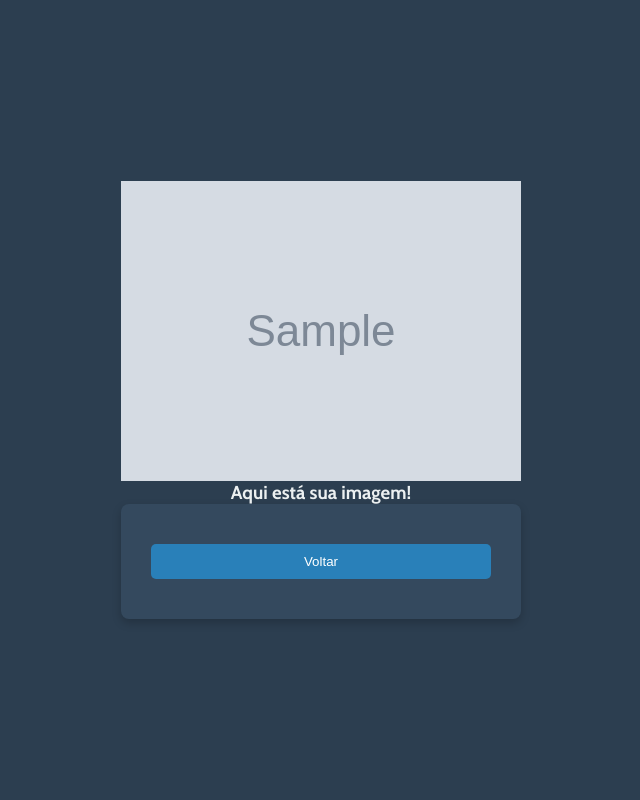
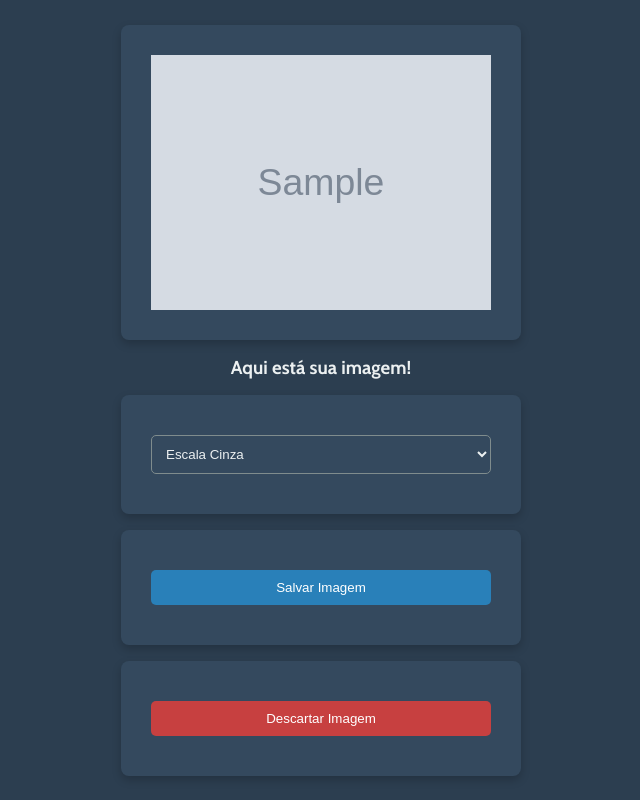
Before and after one commit to SoaresDavidson/LABTrabalhoFinal, a Flask app: template templates/imagem.html in a window 1280 px wide. Shown: the whole page, without its empty margins (319-959 px from the left). Run offline with Flask 3, Linux system fonts and the light colour scheme; the template is opened without the code that fills it: most values are stand-ins (such as "Sample title", 1, 10 or a date in 2020); grey boxes marked "Sample" are stand-in pictures.

Commit message:
finalmente terminei essa budega, eu fiz de uma maneira bem porca e poluida dps deem uma ajeitada e otimizem mais o codigo

```diff
--- a/main.py
+++ b/main.py
@@ -60,25 +60,18 @@
                 imagem,filename = url_sended(url=url)
             except Exception:
                 return render_template('index.html', error_message="URL inválida")
-        opcao = request.form['opcao']
-        imagem_processada = connection.aplicar_filtro(opcao=opcao,imagem=imagem)
-        image_path = os.path.join(upload_folder, filename)
-        imagem_processada.save(image_path)
-        placeholder =  f"""<div align-items="center">
-            <img src={image_path} alt="imagem">
-            <h3 class="Return">Aqui está sua imagem!</h3>
-            <form action="/" method="get" class="Return">
-                <button type="Submit" >Voltar</button>
-            </form>
-            </div>
-        """
+        for opcao in ["escala", "pretoBranco", "cartoon", "negativa", "contorno", "blurred"]:
+            imagem_processada = connection.aplicar_filtro(opcao=opcao,imagem=imagem)
+            image_path = os.path.join(upload_folder, f'{opcao}-{filename}')
+            imagem_processada.save(image_path)
+
         # Passa o caminho da imagem para o template
-        #return render_template("imagem.html", imagem=image_path)
+        return render_template("imagem.html", imagem=image_path)
 
     return render_template('index.html',placeholder=placeholder)
 
 
-@app.route('/listar', methods=["GET"])
+@app.route('/listar', methods=["GET","POST"])
 def listar():
     if 'user_id' not in session:
             session['user_id'] = str(uuid.uuid4())
@@ -93,6 +86,75 @@
     if len(imagens) == 0:
         return render_template("diretoriovazio.html")
     return render_template("lista.html", imagens=imagens)
+
+@app.route('/escolha', methods=["POST"])
+def escolha():
+    imagem = request.form.get('imagem')
+    imagem_name = imagem.split('-')[0]  # Extract only the image name
+    return render_template("imagem.html", imagem=imagem_name)  # Pass the image name to the template
+
+@app.route('/salvar', methods=["GET", "POST"])
+def salvar():
+    # Verifica se o botão foi pressionado
+    button = request.form.get('save_button')
+    button_2 = request.form.get('discard_button')
+    imagem = request.form.get('imagem')
+    arquivo = os.path.basename(imagem)
+    #return render_template('error.html', mensagem="URL inválida")
+    if imagem is None:
+        return "Imagem não foi enviada", 400  # Retorna erro se imagem não foi fornecida
+
+    print(arquivo)
+    tipo, imagem_name = arquivo.split('-', 1)
+    print(imagem_name)
+
+    user_id = session.get("user_id")  # Certifique-se de que session["user_id"] existe
+    if not user_id:
+        return "Usuário não autenticado", 403  # Se o usuário não estiver logado
+
+    upload_folder = f'static/uploads/{user_id}'
+
+    if button == "save":
+        # Itera sobre as opções e remove as imagens que não são do tipo selecionado
+        for opcao in ['',"escala", "pretoBranco", "cartoon", "negativa", "contorno", "blurred"]:
+            imagem_path = upload_folder + "/" + opcao + "-" + imagem_name
+            if opcao=='':
+                imagem_path = upload_folder + "/" + imagem_name
+            print(f"{tipo} e {opcao}")
+            if tipo == opcao:
+                continue
+            os.remove(imagem_path)
+    return render_template('index.html')
+
+@app.route('/deletar', methods=["GET", "POST"])
+def deletar():
+    button = request.form.get('discard_button')
+    imagem = request.form.get('imagem')
+    arquivo = os.path.basename(imagem)
+    #return render_template('error.html', mensagem="URL inválida")
+    if imagem is None:
+        return "Imagem não foi enviada", 400  # Retorna erro se imagem não foi fornecida
+
+    print(arquivo)
+    tipo, imagem_name = arquivo.split('-', 1)
+    print(imagem_name)
+
+    user_id = session.get("user_id")  # Certifique-se de que session["user_id"] existe
+    if not user_id:
+        return "Usuário não autenticado", 403  # Se o usuário não estiver logado
+
+    upload_folder = f'static/uploads/{user_id}'
+
+    if button == "descartar":
+        # Itera sobre as opções e remove as imagens que não são do tipo selecionado
+        for opcao in ['',"escala", "pretoBranco", "cartoon", "negativa", "contorno", "blurred"]:
+            imagem_path = upload_folder + "/" + opcao + "-" + imagem_name
+            if opcao=='':
+                imagem_path = upload_folder + "/" + imagem_name
+            print(f"{tipo} e {opcao}")
+            os.remove(imagem_path)
+    return render_template('index.html')
+
 
 @app.route('/download', methods=["POST"])
 def download():
--- a/modules/Filtros.py
+++ b/modules/Filtros.py
@@ -29,16 +29,19 @@
 class FotoNegativa(Filtro):
     @staticmethod
     def aplicar(imagem):
+        imagem = imagem.convert("RGB")
         return ImageOps.invert(imagem)
 
 class Contorno(Filtro):
     @staticmethod
     def aplicar(imagem):
+        imagem = imagem.convert("RGB")
         return imagem.filter(ImageFilter.CONTOUR)
 
 class Blurred(Filtro):
     @staticmethod
     def aplicar(imagem):
+        imagem = imagem.convert("RGB")
         return imagem.filter(ImageFilter.BLUR)
 
 # Usar from PIL import Image
--- a/static/styles.css
+++ b/static/styles.css
@@ -151,3 +151,15 @@
     padding: 3rem;
     border-radius: 5px;
 }
+.selecao {
+    display: flex;
+    flex-direction: column;
+    justify-content: center;
+    align-items: center;
+    gap: 1rem;
+    margin: 0 auto;
+}
+
+.voltar {
+    background-color: #c74040;
+}
--- a/templates/imagem.html
+++ b/templates/imagem.html
@@ -1,10 +1,59 @@
 {% extends "layout.html" %}
 {% block body %}
-<div align-items="center">
-<img src={{imagem}} alt="imagem">
-<h3 class="Return">Aqui está sua imagem!</h3>
-<form action="/" method="get" class="Return">
-    <button type="Submit" >Voltar</button>
+<div align-items="center" class="selecao">
+  <form action="/salvar" method="get">
+      <img src={{ imagem }} alt="imagem" id="imagem">
+  </form>
+
+  <h3 class="Return">Aqui está sua imagem!</h3>
+  <form action="/escolha" method="post" enctype="multipart/form-data">
+
+    <select name="opcao" id="opcao" onchange="aplicarFiltro()">
+        <option value="escala" id="escala">Escala Cinza</option>
+        <option value="pretoBranco" id="pretoBranco">Preto e Branco</option>
+        <option value="cartoon" id="cartoon">Cartoon</option>
+        <option value="negativa" id="negativa">Escala Negativa</option>
+        <option value="contorno" id="contorno">Contorno</option>
+        <option value="blurred" id="blurred">Blurred</option>
+    </select>
+  </form>
+
+  <form action="/salvar" method="POST" class="Return">
+    <input type="hidden" name="imagem" value="{{ imagem }}" id="imagem_hidden">
+    <button type="submit" name="save_button" value="save">Salvar Imagem</button>
+
+</form>
+
+<form action="/deletar" method="POST" class="Return">
+  <input type="hidden" name="imagem" value="{{ imagem }}" id="imagem_hidden">
+  <button type="submit" name="discard_button" value="descartar" class="voltar">Descartar Imagem</button>
 </form>
 </div>
+<script>
+    function aplicarFiltro() {
+        // Obtém o valor selecionado no <select>
+        const filtroSelecionado = document.getElementById('opcao').value;
+
+        const img = document.getElementById('imagem');
+        var caminho_img = img.src;
+        const diretorio_img = caminho_img.substring(0, caminho_img.lastIndexOf('/'));
+        var nome_img = caminho_img.substring(caminho_img.lastIndexOf('/') + 1);
+        var partes = nome_img.split('-');
+        var parteFinal = partes.slice(1).join('-');
+
+        // Mapeia os filtros para as imagens correspondentes
+        const filtroParaImagem = {
+            escala: 'escala-' + parteFinal,
+            pretoBranco: 'pretoBranco-' + parteFinal,
+            cartoon: 'cartoon-' + parteFinal,
+            negativa: 'negativa-' + parteFinal,
+            contorno: 'contorno-' + parteFinal,
+            blurred: 'blurred-' + parteFinal
+        };
+
+        // Atualiza o atributo 'src' com base no filtro selecionado
+        img.src = diretorio_img + '/' + (filtroParaImagem[filtroSelecionado] || 'imagem_padrao.jpg');
+        document.getElementById('imagem_hidden').value = filtroParaImagem[filtroSelecionado];
+    }
+</script>
 {% endblock %}
```
Also changed, not shown: templates/index.html (+6 -15 lines), static/uploads/4d1ad2f2-2da4-4b19-982f-c5cda1d479d6/98f5315fa68f04dc277c5df93556f3c5.jpg (deleted), static/uploads/4d1ad2f2-2da4-4b19-982f-c5cda1d479d6/Captura_de_tela_2024-08-21_230835.png (deleted), static/uploads/4d1ad2f2-2da4-4b19-982f-c5cda1d479d6/Captura_de_tela_2024-10-04_120106.png (deleted), static/uploads/4d1ad2f2-2da4-4b19-982f-c5cda1d479d6/Elden_Ring_Screenshot_CG%20(8).jpg (deleted), static/uploads/4d1ad2f2-2da4-4b19-982f-c5cda1d479d6/organizao-pblica-555b72de0abc9.jpg (deleted), static/uploads/8e20ede4-2f35-4b3c-8838-66525cb61c3a/Captura_de_tela_2024-08-15_161324.png (deleted), static/uploads/8e20ede4-2f35-4b3c-8838-66525cb61c3a/Captura_de_tela_2024-08-18_202109.png (deleted), static/uploads/8e20ede4-2f35-4b3c-8838-66525cb61c3a/Captura_de_tela_2024-08-21_222154.png (deleted), static/uploads/8e20ede4-2f35-4b3c-8838-66525cb61c3a/Captura_de_tela_2024-08-21_230835.png (deleted), static/uploads/8e20ede4-2f35-4b3c-8838-66525cb61c3a/Captura_de_tela_2024-09-10_115141.png (deleted), static/uploads/deb95663-c851-455a-a6e1-52f6fa4ede52/IMG-20250118-WA0003.jpg (deleted), static/uploads/deb95663-c851-455a-a6e1-52f6fa4ede52/escala-1737218387639.png (added), static/uploads/deb95663-c851-455a-a6e1-52f6fa4ede52/images_17.jpeg (deleted), 1 other file.
